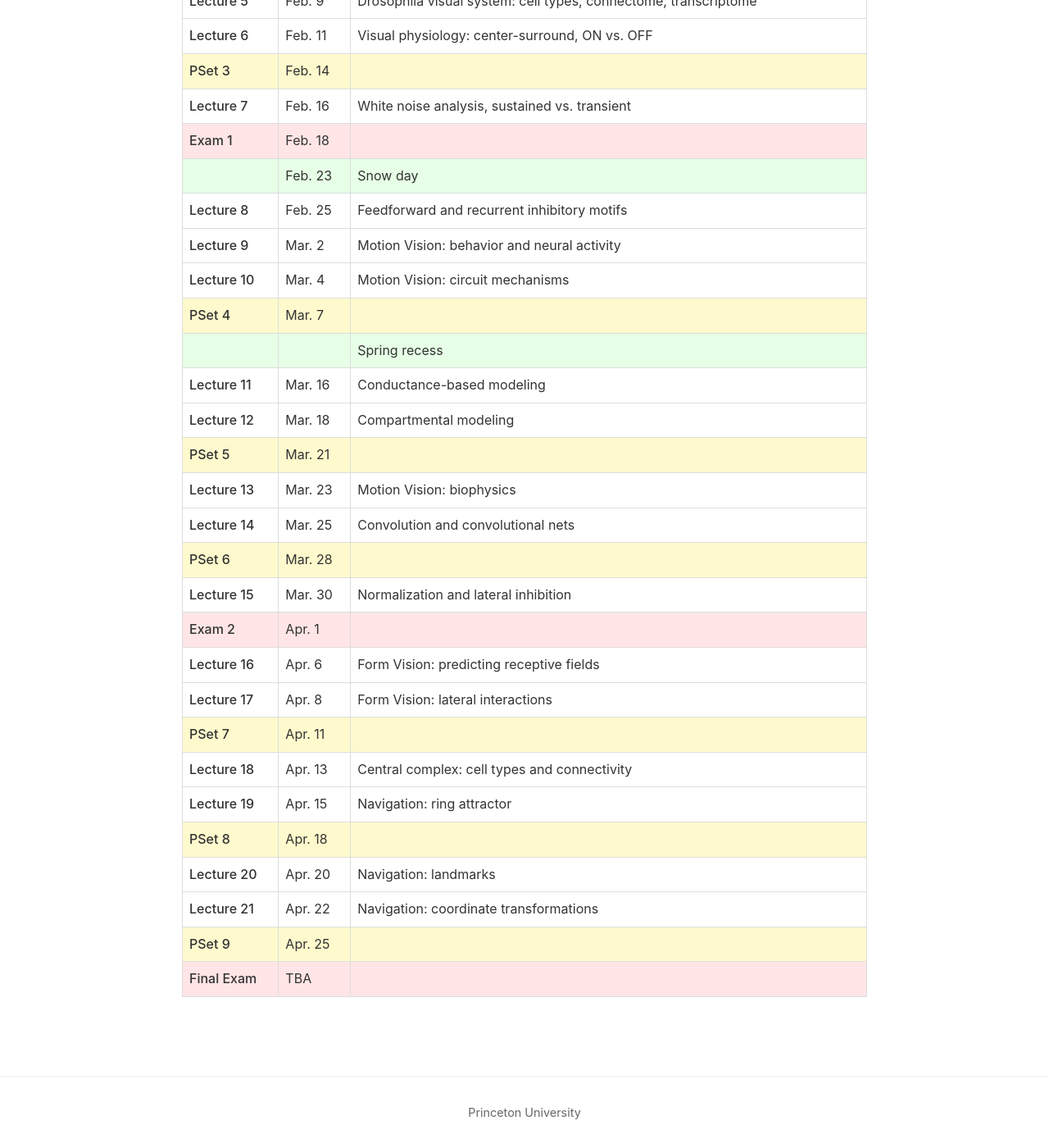
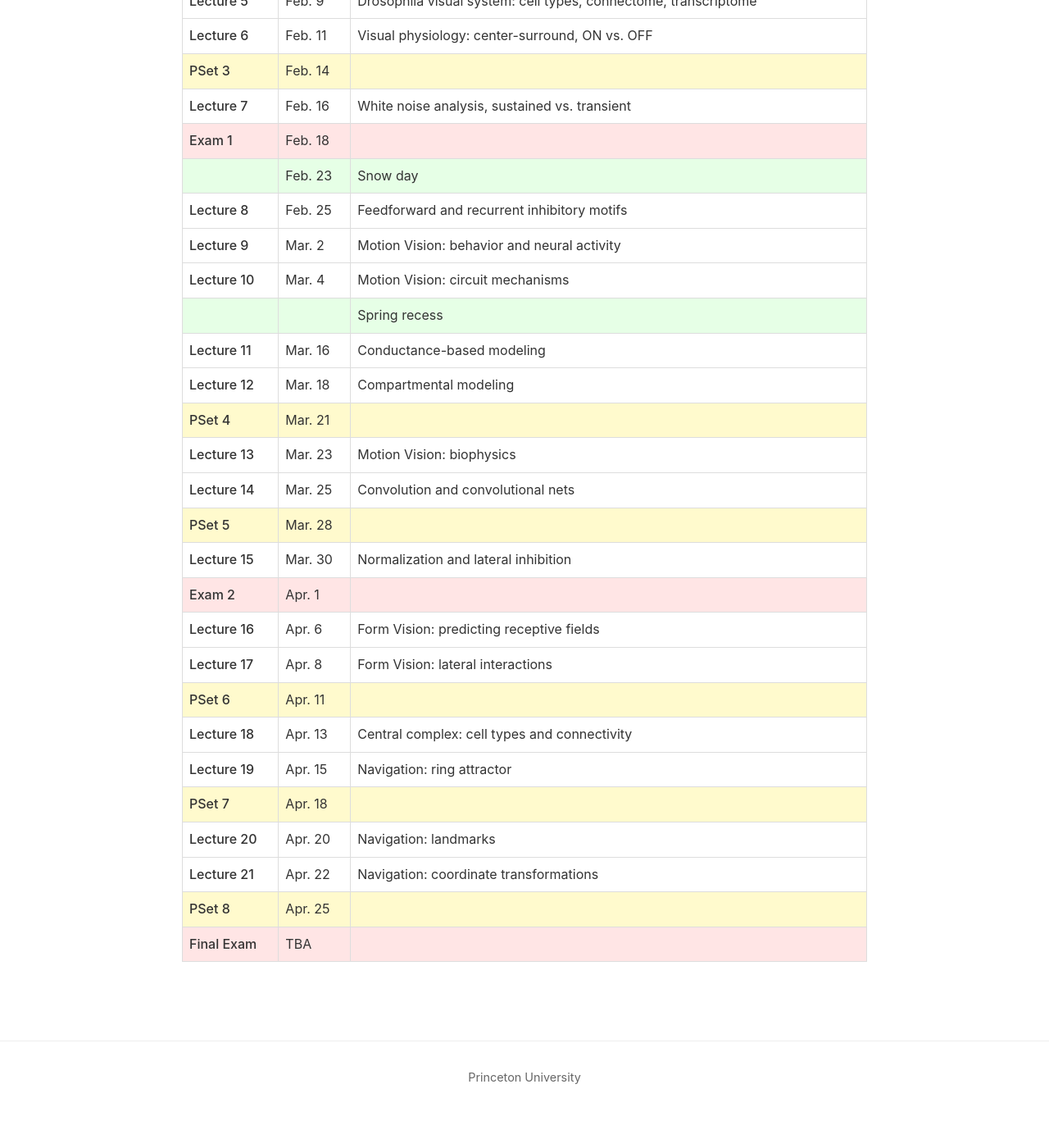
Before and after one commit to brainemulation/brainemulation.github.io, a Jekyll site: the page built from schedule.md, in a window 1280 px wide and 1400 px high, scrolled down 503 px. Shown: the whole window at 82% size. Built offline with Jekyll 4.4.1, drawn with Linux system fonts in a browser that asks for light colours; after the commit the page ends 1860 px from its top, so only the background shows below that.

Commit message:
Update schedule: remove pset 4 and renumber remaining psets

```diff
--- a/schedule.md
+++ b/schedule.md
@@ -22,25 +22,24 @@ permalink: /schedule
 <tr><td>Lecture 8</td><td>Feb. 25</td><td>Feedforward and recurrent inhibitory motifs</td></tr>
 <tr><td>Lecture 9</td><td>Mar. 2</td><td>Motion Vision: behavior and neural activity</td></tr>
 <tr><td>Lecture 10</td><td>Mar. 4</td><td>Motion Vision: circuit mechanisms</td></tr>
-<tr class="pset-row"><td>PSet 4</td><td>Mar. 7</td><td></td></tr>
 <tr class="recess-row"><td></td><td></td><td>Spring recess</td></tr>
 <tr><td>Lecture 11</td><td>Mar. 16</td><td>Conductance-based modeling</td></tr>
 <tr><td>Lecture 12</td><td>Mar. 18</td><td>Compartmental modeling</td></tr>
-<tr class="pset-row"><td>PSet 5</td><td>Mar. 21</td><td></td></tr>
+<tr class="pset-row"><td>PSet 4</td><td>Mar. 21</td><td></td></tr>
 <tr><td>Lecture 13</td><td>Mar. 23</td><td>Motion Vision: biophysics</td></tr>
 <tr><td>Lecture 14</td><td>Mar. 25</td><td>Convolution and convolutional nets</td></tr>
-<tr class="pset-row"><td>PSet 6</td><td>Mar. 28</td><td></td></tr>
+<tr class="pset-row"><td>PSet 5</td><td>Mar. 28</td><td></td></tr>
 <tr><td>Lecture 15</td><td>Mar. 30</td><td>Normalization and lateral inhibition</td></tr>
 <tr class="exam-row"><td>Exam 2</td><td>Apr. 1</td><td></td></tr>
 <tr><td>Lecture 16</td><td>Apr. 6</td><td>Form Vision: predicting receptive fields</td></tr>
 <tr><td>Lecture 17</td><td>Apr. 8</td><td>Form Vision: lateral interactions</td></tr>
-<tr class="pset-row"><td>PSet 7</td><td>Apr. 11</td><td></td></tr>
+<tr class="pset-row"><td>PSet 6</td><td>Apr. 11</td><td></td></tr>
 <tr><td>Lecture 18</td><td>Apr. 13</td><td>Central complex: cell types and connectivity</td></tr>
 <tr><td>Lecture 19</td><td>Apr. 15</td><td>Navigation: ring attractor</td></tr>
-<tr class="pset-row"><td>PSet 8</td><td>Apr. 18</td><td></td></tr>
+<tr class="pset-row"><td>PSet 7</td><td>Apr. 18</td><td></td></tr>
 <tr><td>Lecture 20</td><td>Apr. 20</td><td>Navigation: landmarks</td></tr>
 <tr><td>Lecture 21</td><td>Apr. 22</td><td>Navigation: coordinate transformations</td></tr>
-<tr class="pset-row"><td>PSet 9</td><td>Apr. 25</td><td></td></tr>
+<tr class="pset-row"><td>PSet 8</td><td>Apr. 25</td><td></td></tr>
 <!-- <tr><td>Lecture 22</td><td></td><td>Whole brain emulation</td></tr> -->
 <!-- <tr><td>Lecture 23</td><td></td><td>Whole brain emulation</td></tr> -->
 <tr class="exam-row"><td>Final Exam</td><td>TBA</td><td></td></tr>
```
